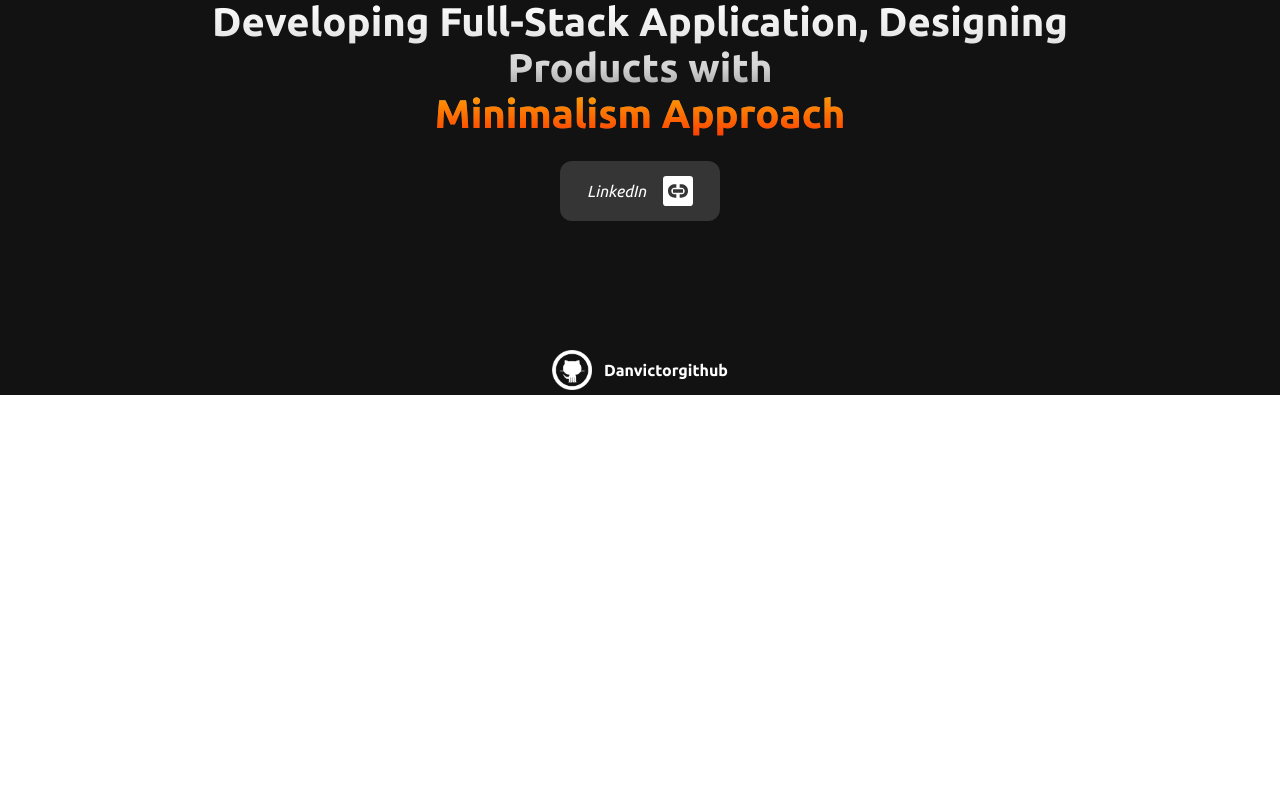
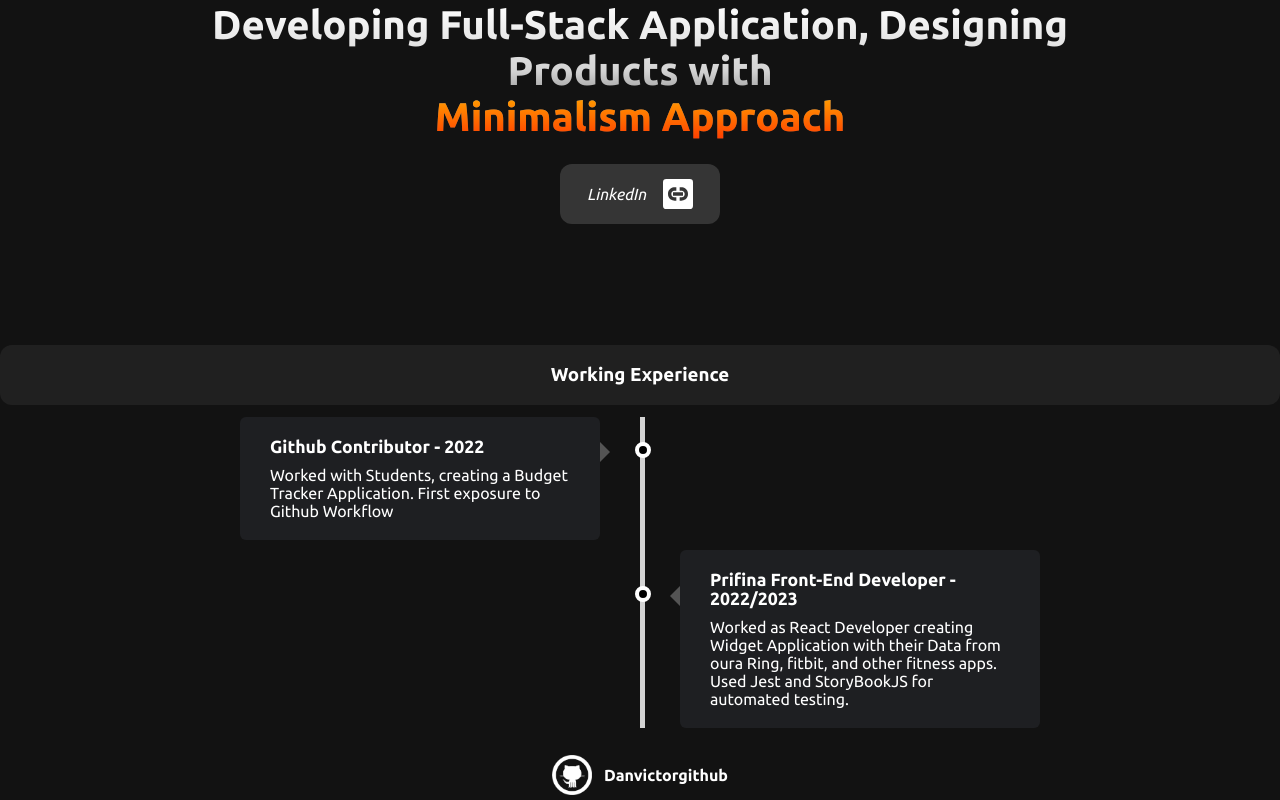
Before and after one commit to Danvictorgithub/Portfolio-Website, a Svelte app: page / in a window 1280 px wide. Shown: the part 455-1255 px from the top of the page. Before the commit the page ends 850 px from the top, so only its background shows below. Built offline with nearby package versions, Linux system fonts and the light colour scheme.

Commit message:
Added Experience Timeline

```diff
--- a/src/app.css
+++ b/src/app.css
@@ -11,7 +11,8 @@
   font-family: "Ubuntu", sans-serif;
 }
 html, body, main{
-  height:100svh;
+  min-height:100svh;
+  position:relative;
 }
 main {
   display: flex;
--- a/src/components/Home.svelte
+++ b/src/components/Home.svelte
@@ -2,7 +2,7 @@
 	<section class="hero">
 		<img src="./myProfile.jpg" alt="myPicture">
 		<div class="hero-desc">
-			<h1>Hi! My name is <span class="sp">Dan</span></h1>
+			<h2>Hi! My name is <span class="sp">Dan</span></h2>
 			<em>Web Developer</em>
 		</div>
 		<p class="description gradient-b">Developing Full-Stack Application, Designing Products with <u><span class="sp sp-b gradient-o">Minimalism Approach</span></u></p>
@@ -12,7 +12,21 @@
 			<p>LinkedIn</p> <img src="./link-box.svg" alt="linkIco">
 		</a>
 	</section>
-	<section></section>
+	<section class="experience">
+		<header class="experience-h"><h3>Working Experience</h3></header>
+		<div class="timeline-container">
+			<div class="alt-vtl">
+			  <div class="alt-event">
+			    <p class="date">Github Contributor - 2022</p>
+			    <p class="txt">Worked with Students, creating a Budget Tracker Application. First exposure to Github Workflow</p>
+			  </div>
+			  <div class="alt-event right">
+			    <p class="date">Prifina Front-End Developer - 2022/2023</p>
+			    <p class="txt">Worked as React Developer creating Widget Application with their Data from oura Ring, fitbit, and other fitness apps. Used Jest and StoryBookJS for automated testing.</p>
+			  </div>
+			</div>
+		</div>
+	</section>
 </article>
 
 <style>
@@ -50,12 +64,12 @@
 	}
 	.gradient-b {
 		background: -webkit-linear-gradient(white,lightgray, #333);
-		-webkit-background-clip: text;
+		background-clip: text;
 		-webkit-text-fill-color: transparent;
 	}
 	.gradient-o {
 		background: -webkit-linear-gradient(orange, var(--orange-m));
-		-webkit-background-clip: text;
+		background-clip: text;
 		-webkit-text-fill-color: transparent;
 	}
 	.description {
@@ -84,6 +98,80 @@
 		margin-left:12px;
 		filter:invert(100%);
 	}
+	.experience {
+		position:relative;
+		width:100%;
+		color:white;
+	}
+	.experience-h {
+		background-color: #202020;
+		height: 60px;
+		display:flex;
+		justify-content:center;
+		align-items:center;
+		border-radius: 12px;
+	}
+/*	Timeline CSS*/
+	.timeline-container {
+		padding: 12px;
+	}
+	.alt-vtl {
+		position: relative;
+		max-width: 800px;
+		margin: 0 auto;
+	}
+	.alt-vtl::before {
+		content: "";
+		width: 5px;
+		background-color: lightgray;
+		position: absolute;
+		top: 0; bottom: 0; left: 50%;
+	}
+
+	div.alt-event {
+	  background-color: #1E1F22;
+	  border-radius: 6px;
+	  padding: 20px 30px;
+	  width: 45%;
+	  margin-bottom: 10px;
+	  position: relative;
+	  left: 0;
+	}
+	div.right { left: 55%; }
+	p.date {
+	  font-size: 1.1em;
+	  font-weight: 700;
+	  color: white;
+	}
+	p.txt {
+	  margin: 10px 0 0 0;
+	  color: white;
+	}
+	div.alt-event::before, div.alt-event.right::before {
+	  content: "";
+	  border: 10px solid transparent;
+	  position: absolute;
+	}
+	div.alt-event::before {
+	  border-left-color: #545454;
+	  border-right: 0;
+	  left: 100%; top: 20%;
+	}
+	div.alt-event.right::before {
+	  border-right-color: #545454;
+	  border-left: 0;
+	  left: auto; right: 100%; top: 20%;
+	}
+	div.alt-event::after, div.alt-event.right::after {
+	  content: "";
+	  background: black;
+	  border: 4px solid white;
+	  width: 16px; height: 16px;
+	  border-radius: 50%;
+	  position: absolute;
+	}
+	div.alt-event::after { top: 20%; left: 109.8%; }
+	div.alt-event.right::after { top: 20%; left: auto; right: 108.1%; }
 	@media (max-width:600px) {
 		.description {
 			font-size:1.8rem;
```
